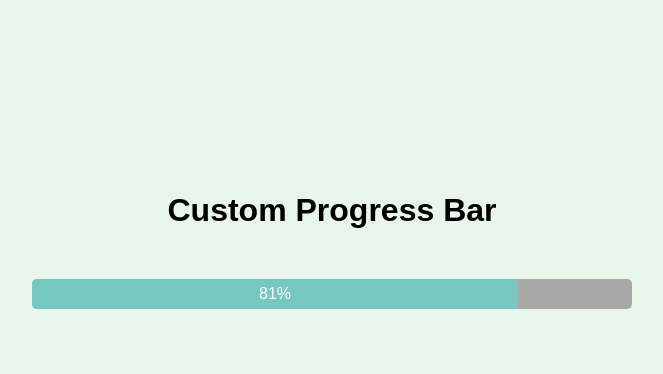
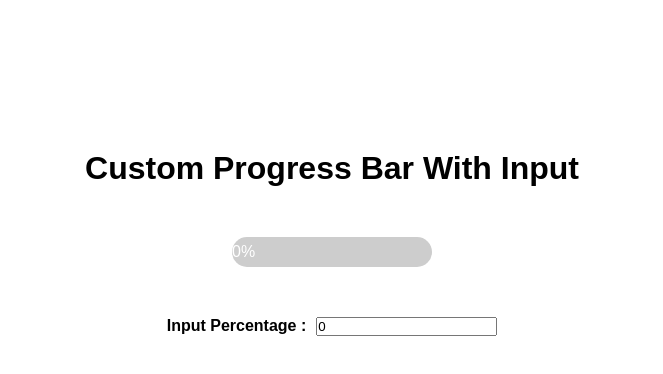
Before and after one commit to geethanjali128/25_react_projects, a React (Create React App) app: page / in a window 1280 px wide. Shown: the top 374 px of the page, without its empty margins (308-971 px from the left). Built offline with nearby package versions, Linux system fonts and the light colour scheme.

Commit message:
25 react projects

```diff
--- a/src/App.js
+++ b/src/App.js
@@ -1,7 +1,8 @@
 import React from "react";
 import "./App.css";
 
-import ProgressBar from "./components/custom-progress-bar/ProgressBar";
+// import ProgressBar from "./components/custom-progress-bar/ProgressBar";
+import CustomProgressBar from "./components/custom-progress-bar-input/CustomProgressBar";
 
 function App() {
   return (
@@ -17,7 +18,8 @@
       {/* <Filter/> */}
       {/* <Tip/> */}
       {/* <MusicPlayer/> */}
-      <ProgressBar />
+      {/* <ProgressBar /> */}
+      <CustomProgressBar />
     </div>
   );
 }
--- /dev/null
+++ b/src/components/custom-progress-bar-input/CustomProgressBar.js
@@ -0,0 +1,46 @@
+import { useState } from "react";
+import "./custom.css";
+
+const CustomProgressBar = () => {
+  const [progressPercent, setProgressPercent] = useState(0);
+  const [errMsg, setErrMsg] = useState("");
+
+  const handleProgressPercentage = (e) => {
+    setProgressPercent(e.target.value);
+    if (e.target.value > 100) {
+      setErrMsg("Please enter a value less than 100");
+    } else {
+      setErrMsg("");
+    }
+  };
+
+  return (
+    <div className="progress-bar-container">
+      <h1>Custom Progress Bar With Input</h1>
+      <div className="progress-bar">
+        <div className="wrapper">
+          {progressPercent >= 0 && progressPercent <= 100 ? (
+            <div
+              style={{ width: `${progressPercent}%` }}
+              className="innerWrapper"
+            >
+              {progressPercent}%
+            </div>
+          ) : (
+            <p>{errMsg}</p>
+          )}
+        </div>
+      </div>
+      <div className="input-container">
+        <label>Input Percentage :</label>
+        <input
+          type="number"
+          value={progressPercent}
+          onChange={handleProgressPercentage}
+        />
+      </div>
+    </div>
+  );
+};
+
+export default CustomProgressBar;
--- /dev/null
+++ b/src/components/custom-progress-bar-input/custom.css
@@ -0,0 +1,43 @@
+.progress-bar-container {
+  display: flex;
+  flex-direction: column;
+  gap: 50px;
+  align-items: center;
+  margin-top: 150px;
+}
+
+.input-container {
+  display: flex;
+  gap: 10px;
+}
+
+.input-container label {
+  font-weight: bold;
+}
+.input-container input {
+  outline: 0;
+}
+
+.progress-bar-container .progress-bar .wrapper {
+  width: 200px;
+  height: 30px;
+  border-radius: 40px;
+  border-style: none;
+  background-color: #cdcdcd;
+  color: yellow;
+  position: relative;
+  z-index: -1;
+}
+.progress-bar-container .progress-bar .wrapper .innerWrapper {
+  height: 30px;
+  display: grid;
+  border-style: none;
+  place-items: center;
+  border-radius: 20px;
+  margin: auto;
+  background-color: blue;
+  color: #fff;
+  position: absolute;
+  z-index: 100;
+  transition: 1.5s ease 0.3s;
+}
```
